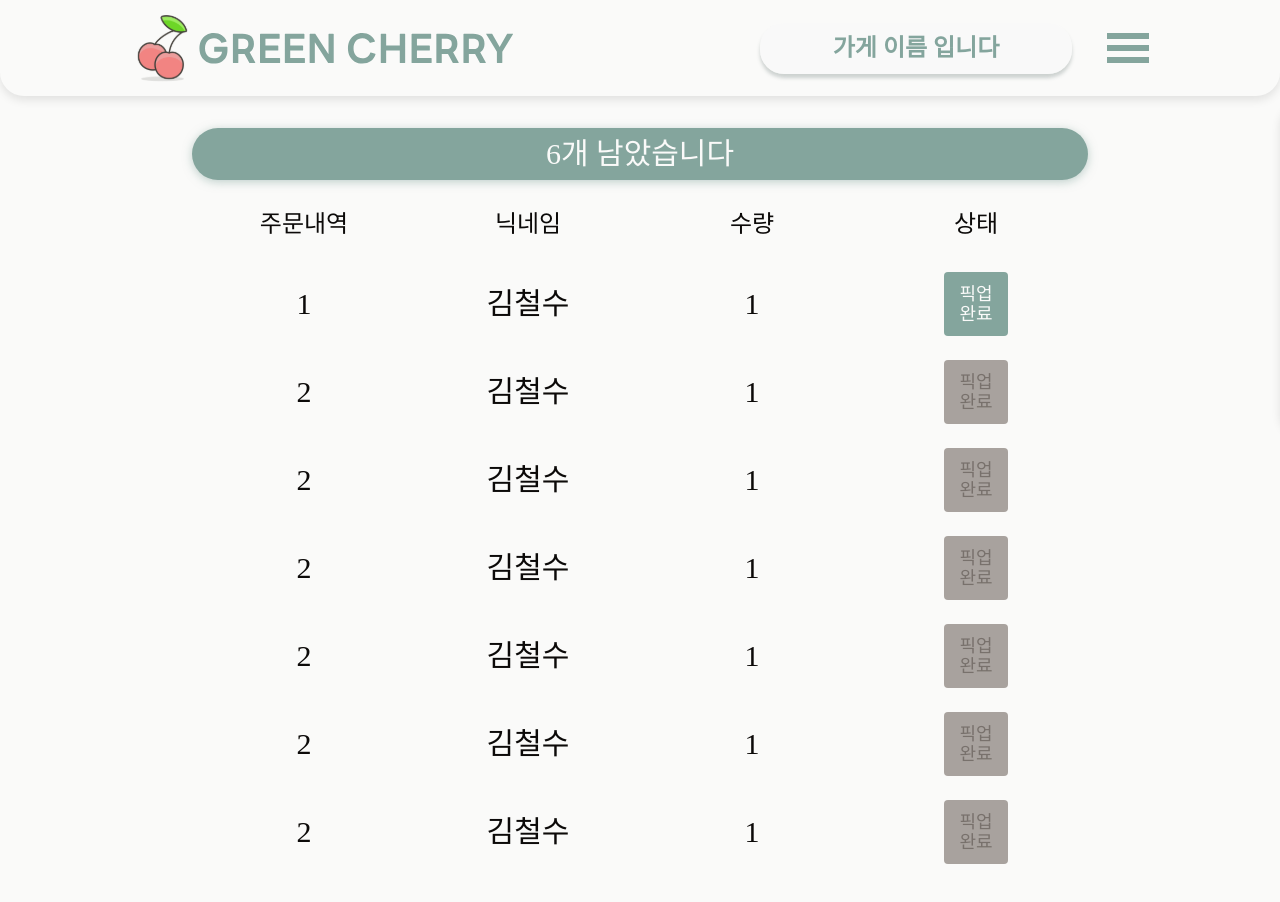
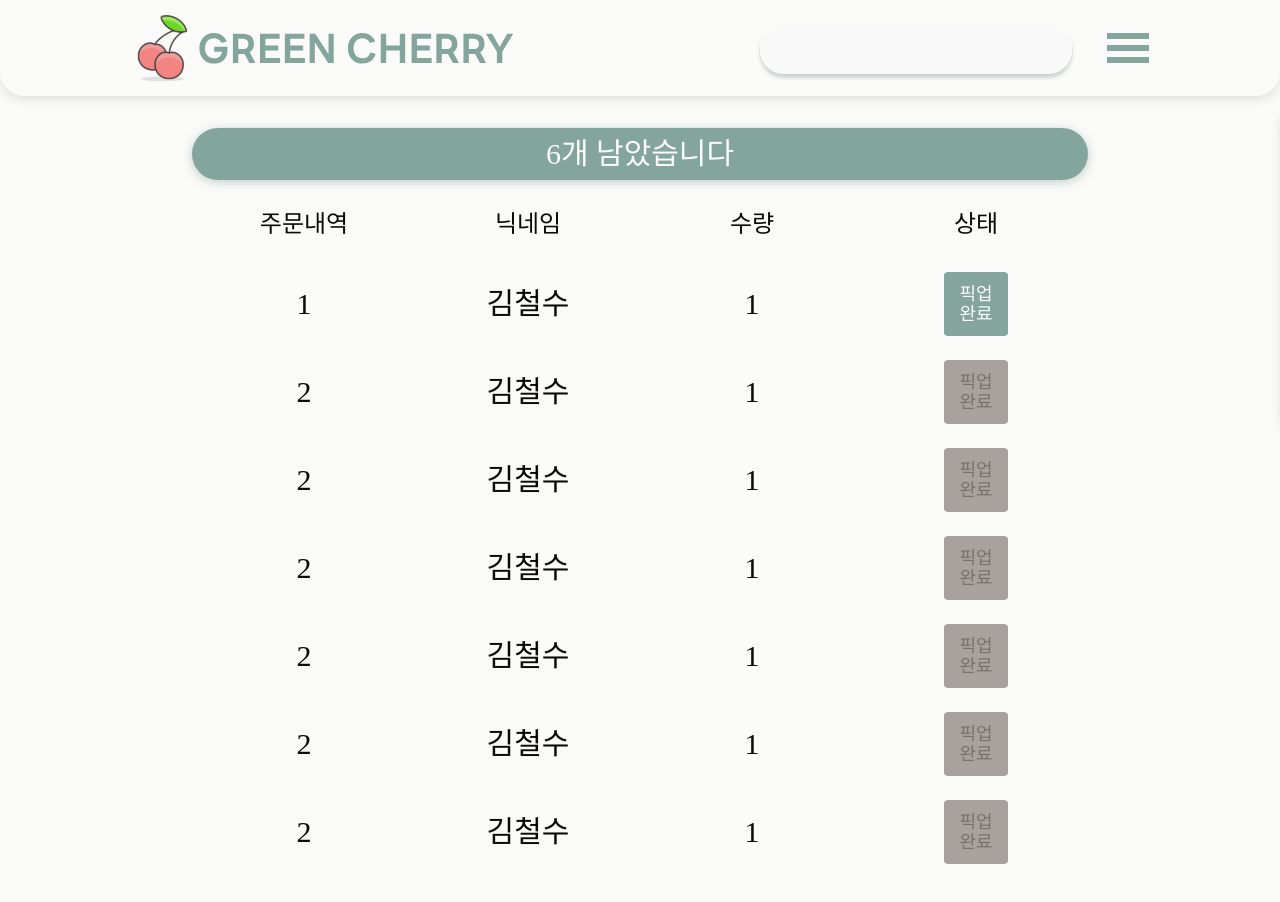
Before and after one commit to tandamzi/GreenCherry, a Next.js app in the folder frontend/web/: page /business in a window 1280 px wide. Shown: the top 902 px of the page. Built offline with nearby package versions, Linux system fonts and the light colour scheme.

Commit message:
feat: 가게이름 버튼 데이터

```diff
--- a/frontend/web/src/components/StoreNameButton/index.jsx
+++ b/frontend/web/src/components/StoreNameButton/index.jsx
@@ -4,14 +4,17 @@ import classnames from 'classnames';
 
 import style from './index.module.scss';
 
-const StoreNameButton = ({ storeName, onClick }) => {
+import useMember from '@/hooks/memberHook';
+
+const StoreNameButton = ({ onClick }) => {
+  const { memberAttributes } = useMember();
   return (
     <button
       type="button"
       className={classnames(style.storeButton, 'font-bold text-secondary')}
       onClick={onClick}
     >
-      {storeName}
+      {memberAttributes.storeName}
     </button>
   );
 };
```
